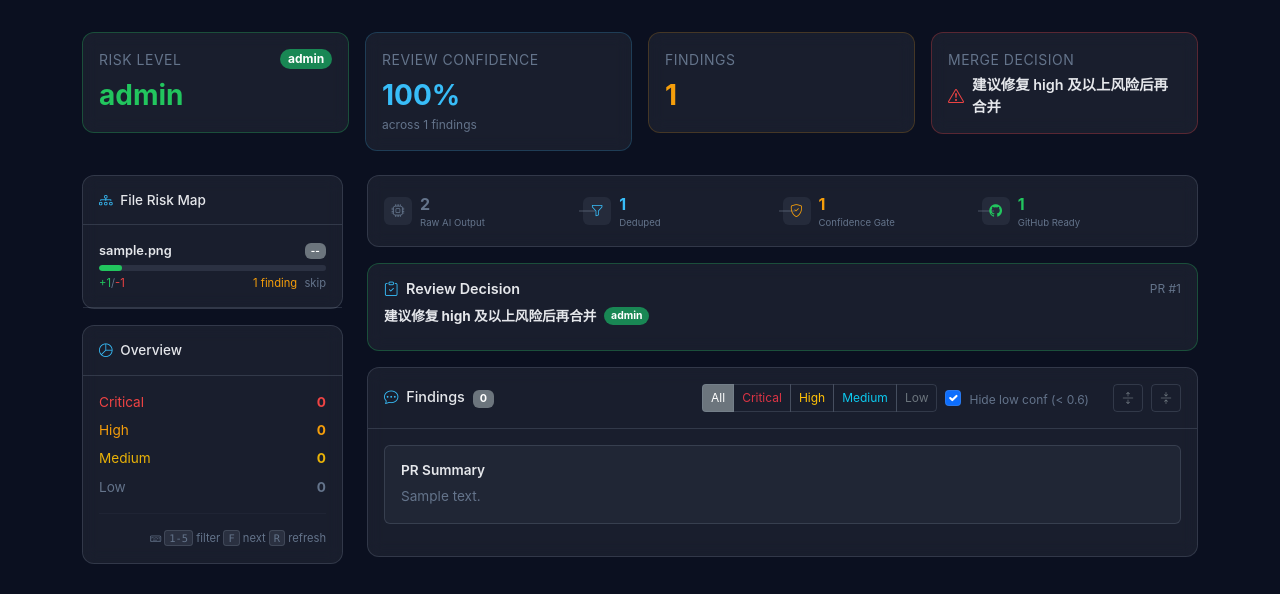
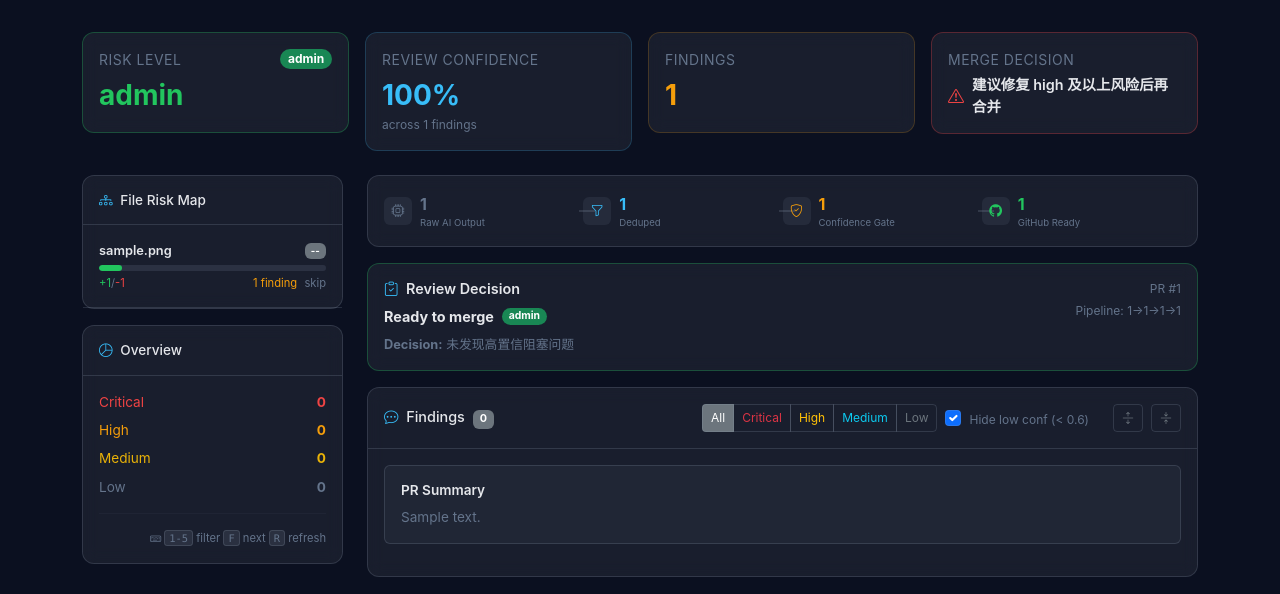
Before and after one commit to HuLi-12/ai-pre-review, a FastAPI app: page /tasks/1/report in a window 1280 px wide. Shown: the part 105-699 px from the top of the page. Run offline with FastAPI, Linux system fonts and the light colour scheme; tables that the repository leaves empty hold one stand-in row (values such as "Sample post").

Commit message:
feat(report): wire cockpit metrics into report template and decision card
Replace estimated pipeline values (findings*2, hardcoded fallbacks) with
real raw/deduped/visible/github_ready counts. Replace File Risk Map
hardcoded severity→percentage dict with genuine file.risk_score. Add
review_decision + decision_reason fields to the review decision card.

Co-Authored-By: Claude Opus 4.7 <noreply@anthropic.com>

```diff
--- a/main.py
+++ b/main.py
@@ -148,6 +148,23 @@ def view_report(request: Request, task_id: int):
         elif all(f.severity in ("medium", "low") for f in findings if f.severity):
             merge_suggestion = "建议 review 后合并"
 
+        github_ready = sum(1 for f in findings
+                           if (f.confidence or 0) >= 0.80
+                           or (f.severity in ("critical", "high") and (f.confidence or 0) >= 0.70))
+
+        if counts["critical"] > 0:
+            review_decision = "Block merge"
+            decision_reason = f"存在 {counts['critical']} 个 critical 问题，禁止合并"
+        elif counts["high"] > 0:
+            review_decision = "Fix before merge"
+            decision_reason = f"存在 {counts['high']} 个 high 问题，建议修复后再合并"
+        elif counts["medium"] > 0:
+            review_decision = "Review recommended"
+            decision_reason = f"存在 {counts['medium']} 个 medium 风险项，建议确认后合并"
+        else:
+            review_decision = "Ready to merge"
+            decision_reason = "未发现高置信阻塞问题"
+
         return templates.TemplateResponse("report.html", {
             "request": request,
             "task": task,
@@ -160,6 +177,14 @@ def view_report(request: Request, task_id: int):
                 "merge_suggestion": merge_suggestion,
             },
             "key_focus_points": key_focus[:10],
+            "cockpit_metrics": {
+                "raw_count": task.raw_finding_count or max(len(findings), 1),
+                "deduped_count": task.deduped_finding_count or len(findings),
+                "visible_count": task.visible_finding_count or len(findings),
+                "github_ready": task.github_ready_count or github_ready,
+                "review_decision": review_decision,
+                "decision_reason": decision_reason,
+            },
         })
     finally:
         db.close()
--- a/templates/report.html
+++ b/templates/report.html
@@ -111,8 +111,7 @@
                         {% endif %}
                     </div>
                     <div class="risk-bar mb-1">
-                        {% set pct = {'HIGH': 85, 'MEDIUM': 55, 'LOW': 25}.get(file.risk_level, 10) %}
-                        <div class="risk-bar-fill" style="width: {{ pct }}%; background: {% if file.risk_level == 'HIGH' %}var(--cockpit-danger){% elif file.risk_level == 'MEDIUM' %}var(--cockpit-warning){% else %}var(--cockpit-success){% endif %};"></div>
+                        <div class="risk-bar-fill" style="width: {{ file.risk_score }}%; background: {% if file.risk_score >= 70 %}var(--cockpit-danger){% elif file.risk_score >= 40 %}var(--cockpit-warning){% else %}var(--cockpit-success){% endif %};"></div>
                     </div>
                     <div class="d-flex justify-content-between" style="font-size: 0.7rem; color: var(--cockpit-muted, #64748B);">
                         <span><span style="color: var(--cockpit-success);">+{{ file.additions }}</span>/<span style="color: var(--cockpit-danger);">-{{ file.deletions }}</span></span>
@@ -180,17 +179,11 @@
         <!-- Pipeline Bar -->
         <div class="cockpit-card p-3 mb-3">
             <div class="d-flex justify-content-between align-items-center pipeline-bar">
-                {% set pipeline = namespace(total=findings|length, comment_ready=0) %}
-                {% for f in findings %}{% if (f.confidence or 0) >= 0.8 %}{% set pipeline.comment_ready = pipeline.comment_ready + 1 %}{% endif %}{% endfor %}
-                {% set raw_estimate = (findings|length * 2) if findings|length > 0 else 18 %}
-                {% set deduped = findings|length %}
-                {% set visible = findings|length %}
-
                 {% set steps = [
-                    ("Raw AI Output", raw_estimate, "var(--cockpit-muted)", "bi-cpu"),
-                    ("Deduped", deduped, "var(--cockpit-primary)", "bi-funnel"),
-                    ("Confidence Gate", visible, "var(--cockpit-warning)", "bi-shield-check"),
-                    ("GitHub Ready", pipeline.comment_ready, "var(--cockpit-success)", "bi-github"),
+                    ("Raw AI Output", cockpit_metrics.raw_count, "var(--cockpit-muted)", "bi-cpu"),
+                    ("Deduped", cockpit_metrics.deduped_count, "var(--cockpit-primary)", "bi-funnel"),
+                    ("Confidence Gate", cockpit_metrics.visible_count, "var(--cockpit-warning)", "bi-shield-check"),
+                    ("GitHub Ready", cockpit_metrics.github_ready, "var(--cockpit-success)", "bi-github"),
                 ] %}
                 {% for label, count, color, icon in steps %}
                 <div class="pipeline-step d-flex align-items-center gap-2" style="flex: 1;">
@@ -207,7 +200,6 @@
         </div>
 
         <!-- Review Decision Card -->
-        {% if findings %}
         <div class="cockpit-card p-3 mb-3" style="border-color: {% if report.risk_level == 'HIGH' or report.risk_level == 'CRITICAL' %}rgba(239,68,68,0.3){% elif report.risk_level == 'MEDIUM' %}rgba(245,158,11,0.3){% else %}rgba(34,197,94,0.3){% endif %};">
             <div class="d-flex justify-content-between align-items-start">
                 <div>
@@ -216,12 +208,15 @@
                         Review Decision
                     </h6>
                     <div class="d-flex align-items-center gap-2 mb-2">
-                        <span class="fw-bold" style="font-size: 0.85rem;">{{ report.merge_suggestion or '审核后合并' }}</span>
+                        <span class="fw-bold" style="font-size: 0.9rem;">{{ cockpit_metrics.review_decision }}</span>
                         <span class="badge {% if report.risk_level == 'HIGH' or report.risk_level == 'CRITICAL' %}bg-danger{% elif report.risk_level == 'MEDIUM' %}bg-warning text-dark{% else %}bg-success{% endif %} rounded-pill" style="font-size: 0.65rem;">{{ report.risk_level }}</span>
                     </div>
+                    <div style="font-size: 0.8rem; color: var(--cockpit-muted, #64748B);">
+                        <strong>Decision:</strong> {{ cockpit_metrics.decision_reason }}
+                    </div>
                     {% if key_focus_points %}
-                    <div style="font-size: 0.8rem; color: var(--cockpit-muted, #64748B);">
-                        <strong>Reasons:</strong>
+                    <div style="font-size: 0.8rem; color: var(--cockpit-muted, #64748B);" class="mt-2">
+                        <strong>Key Focus:</strong>
                         <ul class="mb-0 mt-1">
                             {% for point in key_focus_points[:5] %}
                             <li>{{ point }}</li>
@@ -231,11 +226,11 @@
                     {% endif %}
                 </div>
                 <div class="text-end" style="font-size: 0.75rem; color: var(--cockpit-muted, #64748B); white-space: nowrap;">
-                    <span>PR #{{ task.pr_number }}</span>
+                    <div>PR #{{ task.pr_number }}</div>
+                    <div class="mt-1">Pipeline: {{ cockpit_metrics.raw_count }}→{{ cockpit_metrics.deduped_count }}→{{ cockpit_metrics.visible_count }}→{{ cockpit_metrics.github_ready }}</div>
                 </div>
             </div>
         </div>
-        {% endif %}
 
         <!-- Findings area -->
         <div class="cockpit-card">
```
